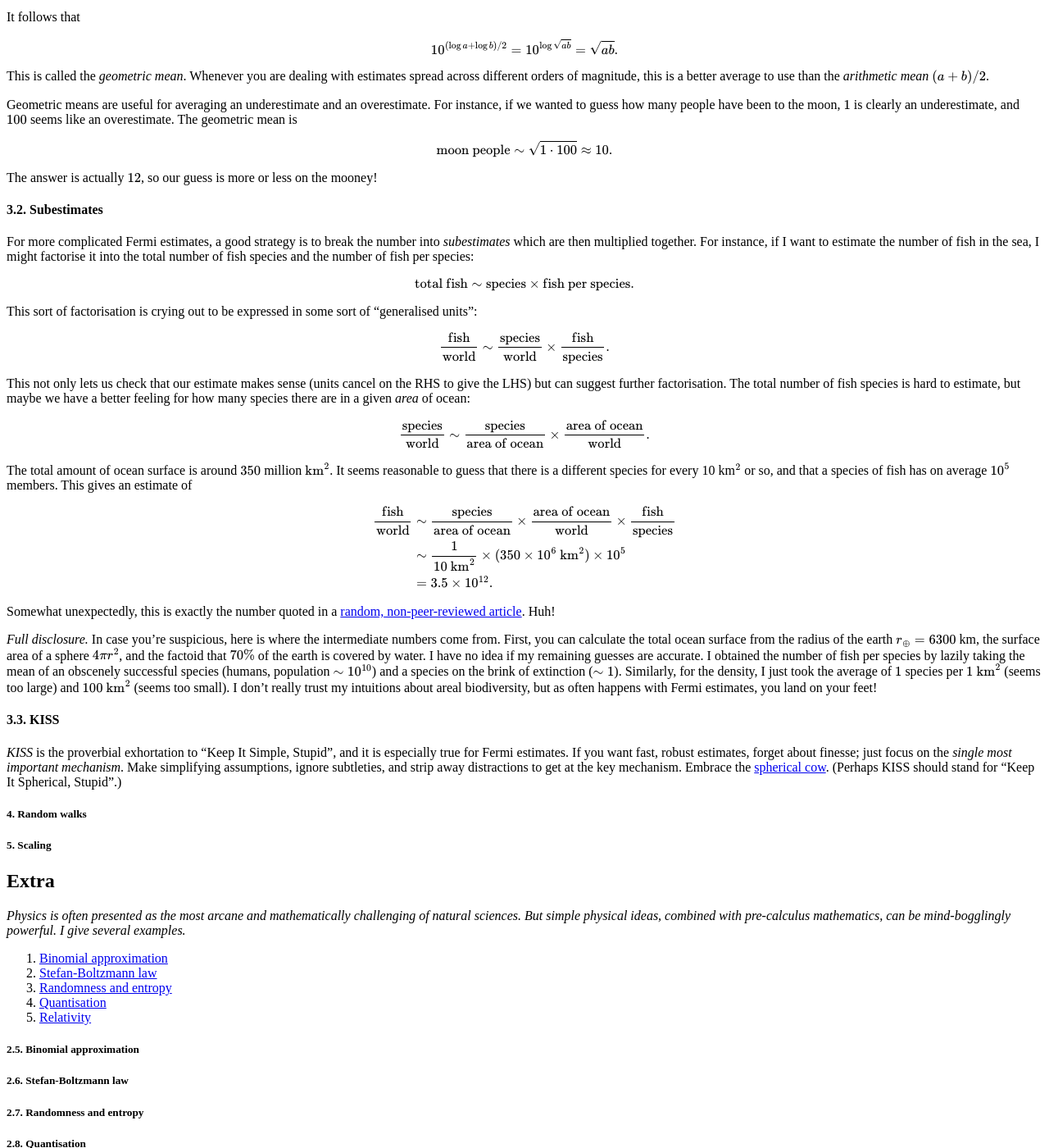
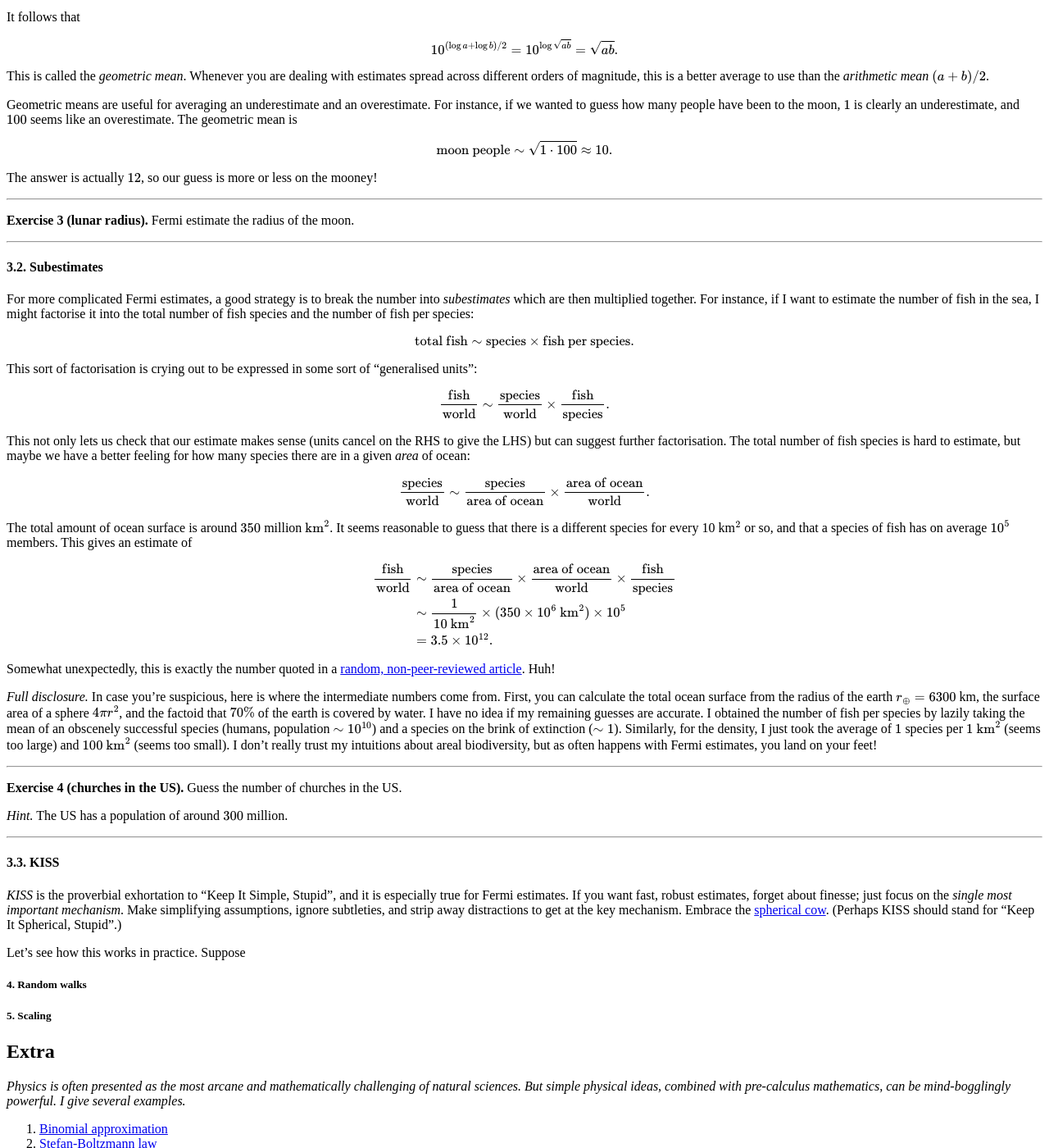
Before and after one commit to hapax/hapax.github.io, a Jekyll site: the page built from assets/simple-physics.md, in a window 1280 px wide and 1400 px high, scrolled down 4908 px. Shown: the whole window at 82% size. Built offline with Jekyll 4.4.1, drawn with Linux system fonts in a browser that asks for light colours; our own code applies the rules of GitHub Pages for plain Markdown files; formulas are drawn with MathJax 3; a script that is not in the unit is left out.

Commit message:
Update simple-physics.md

```diff
--- a/assets/simple-physics.md
+++ b/assets/simple-physics.md
@@ -499,7 +499,14 @@ $$
 \text{moon people} \sim \sqrt{1 \cdot 100} \approx 10.
 $$
 
-The answer is actually $12$, so our guess is more or less on the mooney!
+The answer is actually $12$, so our guess is more or less on the
+mooney!
+
+---
+
+**Exercise 3 (lunar radius).** Fermi estimate the radius of the moon.
+
+---
 
 #### 3.2. Subestimates<a id="sec-3-2" name="sec-3-2"></a>
 
@@ -566,6 +573,14 @@ $1 \text{ km}^2$ (seems too large) and $100 \text{ km}^2$ (seems too small).
 I don't really trust my intuitions about areal biodiversity, but as
 often happens with Fermi estimates, you land on your feet!
 
+---
+
+**Exercise 4 (churches in the US).** Guess the number of churches in the US.
+
+*Hint.* The US has a population of around $300$ million.
+
+---
+
 #### 3.3. KISS<a id="sec-3-3" name="sec-3-3"></a>
 
 *KISS* is the proverbial exhortation to "Keep It Simple, Stupid", and it
@@ -577,7 +592,8 @@ distractions to get at the key mechanism.
 Embrace the [spherical cow](https://en.wikipedia.org/wiki/Spherical_cow).
 (Perhaps KISS should stand for "Keep It Spherical, Stupid".)
 
-
+Let's see how this works in practice.
+Suppose
 
 ##### 4. Random walks <a id="sec-4" name="sec-4"></a>
 
```
